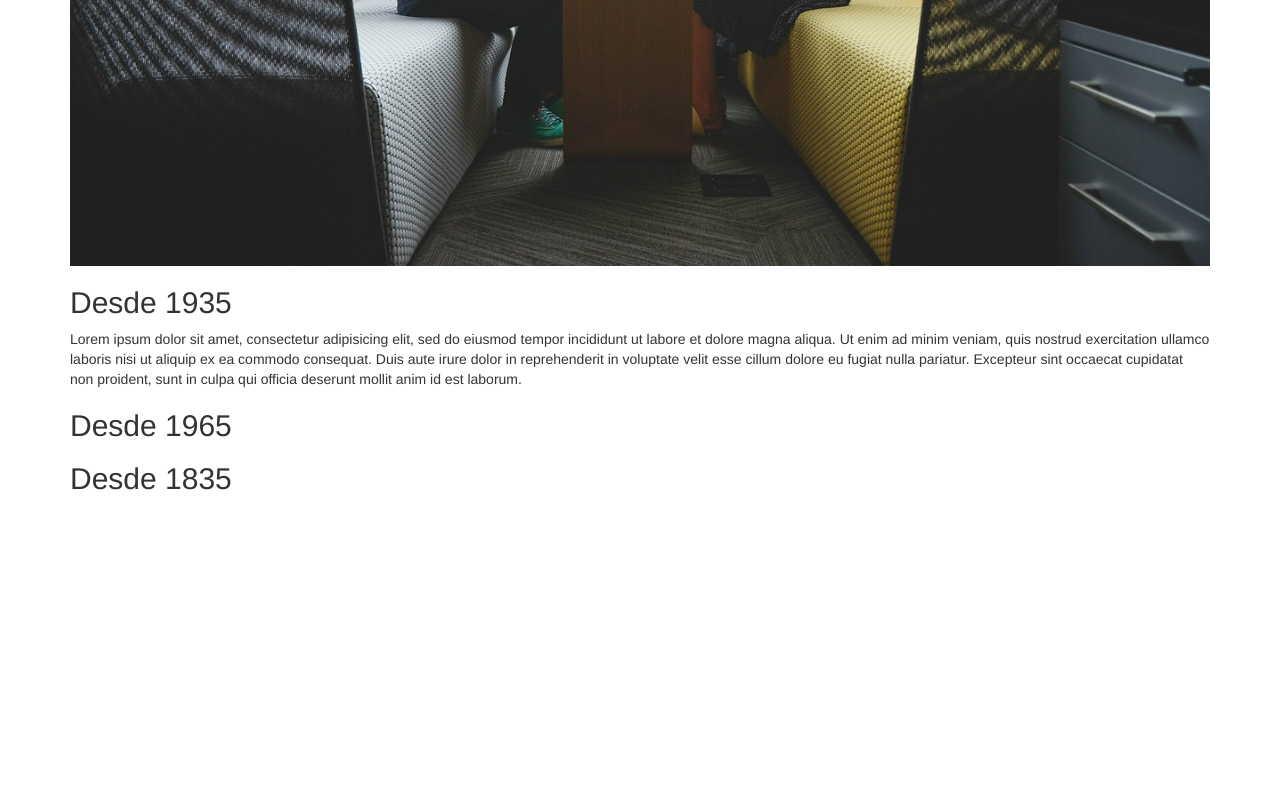
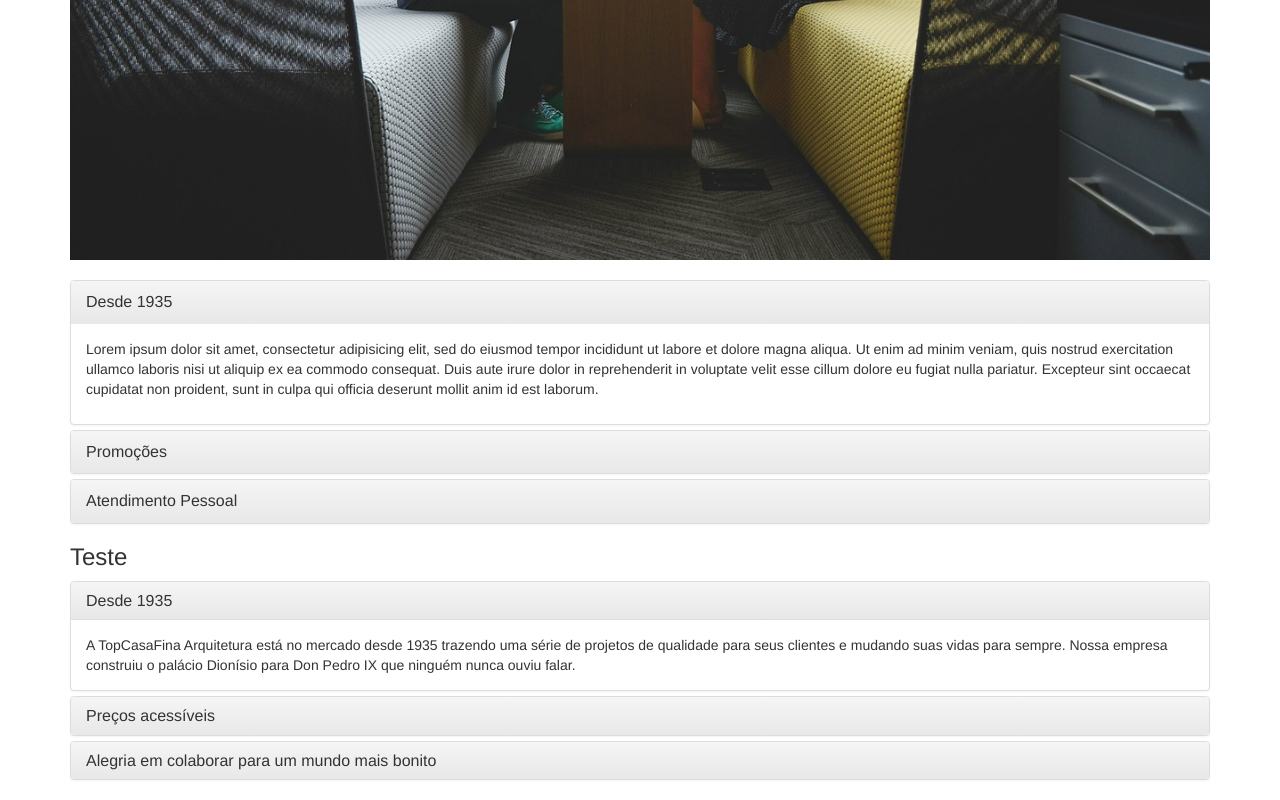
Before and after one commit to michelmedeiros/alura-bootstrap, a website: page public/index.html in a window 1280 px wide. Shown: the part 551-1351 px from the top of the page. Before the commit the page ends 1056 px from the top, so only its background shows below. Drawn offline with Linux system fonts and the light colour scheme.

Commit message:
Adicionando paineis

```diff
--- /dev/null
+++ b/public/css/estilo.css
@@ -0,0 +1,3 @@
+#paineis-sobre {
+    margin-top: 20px
+}
--- a/public/index.html
+++ b/public/index.html
@@ -6,19 +6,94 @@
     <meta name="viewport" content="width=device-width,initial-scale=1">
     <link rel="stylesheet" href="css/bootstrap.min.css">
     <link rel="stylesheet" href="css/bootstrap-theme.min.css">
+    <link rel="stylesheet" type="text/css" href="css/estilo.css">
     <title>Projeto Bootstrap</title>
 </head>
 
 <body>
     <div class="container">
-        <h2>Sobre Nós</h2>
+        <h3>Sobre Nós</h3>
         <img src="img/empresa.jpg" class="img-responsive text-center">
-        <h2 data-toggle="collapse" data-target="#primeiro_paragrafo">Desde 1935</h2>
-        <p id="primeiro_paragrafo" class="collapse in" />Lorem ipsum dolor sit amet, consectetur adipisicing elit, sed do eiusmod tempor incididunt ut labore et dolore magna aliqua. Ut enim ad minim veniam, quis nostrud exercitation ullamco laboris nisi ut aliquip ex ea commodo consequat. Duis aute irure dolor in reprehenderit in voluptate velit esse cillum dolore eu fugiat nulla pariatur. Excepteur sint occaecat cupidatat non proident, sunt in culpa qui officia deserunt mollit anim id est laborum.</p>
-        <h2 data-toggle="collapse" data-target="#segundo_paragrafo">Desde 1965</h2>
-        <p id="segundo_paragrafo" class="collapse" />Lorem ipsum dolor sit amet, consectetur adipisicing elit, sed do eiusmod tempor incididunt ut labore et dolore magna aliqua. Ut enim ad minim veniam, quis nostrud exercitation ullamco laboris nisi ut aliquip ex ea commodo consequat. Duis aute irure dolor in reprehenderit in voluptate velit esse cillum dolore eu fugiat nulla pariatur. Excepteur sint occaecat cupidatat non proident, sunt in culpa qui officia deserunt mollit anim id est laborum.</p>
-        <h2 data-toggle="collapse" data-target="#terceiro_paragrafo">Desde 1835</h2>
-        <p id="terceiro_paragrafo" class="collapse" />Lorem ipsum dolor sit amet, consectetur adipisicing elit, sed do eiusmod tempor incididunt ut labore et dolore magna aliqua. Ut enim ad minim veniam, quis nostrud exercitation ullamco laboris nisi ut aliquip ex ea commodo consequat. Duis aute irure dolor in reprehenderit in voluptate velit esse cillum dolore eu fugiat nulla pariatur. Excepteur sint occaecat cupidatat non proident, sunt in culpa qui officia deserunt mollit anim id est laborum.</p>
+        <div id="paineis-sobre" class="panel-group">
+            <div class="panel panel-default">
+                <div class="panel-heading">
+                    <a class="panel-title" data-toggle="collapse" data-parent="#paineis-sobre" href="#primeiro-paragrafo">Desde 1935</a>
+                </div>
+                <div id="primeiro-paragrafo" class="collapse in">
+                    <div class="panel-body">
+                        <p>
+                            Lorem ipsum dolor sit amet, consectetur adipisicing elit, sed do eiusmod tempor incididunt ut labore et dolore magna aliqua. Ut enim ad minim veniam, quis nostrud exercitation ullamco laboris nisi ut aliquip ex ea commodo consequat. Duis aute irure dolor in reprehenderit in voluptate velit esse cillum dolore eu fugiat nulla pariatur. Excepteur sint occaecat cupidatat non proident, sunt in culpa qui officia deserunt mollit anim id est laborum.</p>
+                    </div>
+                </div>
+            </div>
+            <div class="panel panel-default">
+                <div class="panel-heading">
+                    <a class="panel-title" data-toggle="collapse" data-parent="#paineis-sobre" href="#segundo-paragrafo">Promoções</a>
+                </div>
+                <div id="segundo-paragrafo" class="collapse">
+                    <div class="panel-body">
+                        <p>
+                            Lorem ipsum dolor sit amet, consectetur adipisicing elit, sed do eiusmod tempor incididunt ut labore et dolore magna aliqua. Ut enim ad minim veniam, quis nostrud exercitation ullamco laboris nisi ut aliquip ex ea commodo consequat. Duis aute irure dolor in reprehenderit in voluptate velit esse cillum dolore eu fugiat nulla pariatur. Excepteur sint occaecat cupidatat non proident, sunt in culpa qui officia deserunt mollit anim id est laborum.</p>
+                    </div>
+                </div>
+            </div>
+            <div class="panel panel-default">
+                <div class="panel-heading">
+                    <a class="panel-title" data-toggle="collapse" data-parent="#paineis-sobre" href="#terceiro-paragrafo">Atendimento Pessoal</a>
+                </div>
+                <div id="terceiro-paragrafo" class="collapse">
+                    <div class="panel-body">
+                        <p>
+                            Lorem ipsum dolor sit amet, consectetur adipisicing elit, sed do eiusmod tempor incididunt ut labore et dolore magna aliqua. Ut enim ad minim veniam, quis nostrud exercitation ullamco laboris nisi ut aliquip ex ea commodo consequat. Duis aute irure dolor in reprehenderit in voluptate velit esse cillum dolore eu fugiat nulla pariatur. Excepteur sint occaecat cupidatat non proident, sunt in culpa qui officia deserunt mollit anim id est laborum.</p>
+                    </div>
+                </div>
+            </div>
+        </div>
+        <h3>Teste</h3>
+        <div class="panel-group" id="accordion" role="tablist" aria-multiselectable="true">
+            <div class="panel panel-default">
+                <div class="panel-heading" role="tab" id="headingOne">
+                    <h4 class="panel-title">
+                <a role="button" data-toggle="collapse" data-parent="#accordion" href="#collapseOne" aria-expanded="true" aria-controls="collapseOne">
+                    Desde 1935
+                </a>
+            </h4>
+                </div>
+                <div id="collapseOne" class="panel-collapse collapse in" role="tabpanel" aria-labelledby="headingOne">
+                    <div class="panel-body">
+                        A TopCasaFina Arquitetura está no mercado desde 1935 trazendo uma série de projetos de qualidade para seus clientes e mudando suas vidas para sempre. Nossa empresa construiu o palácio Dionísio para Don Pedro IX que ninguém nunca ouviu falar.
+                    </div>
+                </div>
+            </div>
+            <div class="panel panel-default">
+                <div class="panel-heading" role="tab" id="headingTwo">
+                    <h4 class="panel-title">
+                <a role="button" data-toggle="collapse" data-parent="#accordion" href="#collapseTwo" aria-expanded="true" aria-controls="collapseTwo">
+                    Preços acessíveis
+                </a>
+            </h4>
+                </div>
+                <div id="collapseTwo" class="panel-collapse collapse" role="tabpanel" aria-labelledby="headingTwo">
+                    <div class="panel-body">
+                        Com projetos a partir de R$ 5.000.000,00 a nossa empresa procura abranger os clientes mais ricos do mundo.
+                    </div>
+                </div>
+            </div>
+            <div class="panel panel-default">
+                <div class="panel-heading" role="tab" id="headingThree">
+                    <h4 class="panel-title">
+                <a role="button" data-toggle="collapse" data-parent="#accordion" href="#collapseThree" aria-expanded="true" aria-controls="collapseThree">
+                    Alegria em colaborar para um mundo mais bonito
+                </a>
+            </h4>
+                </div>
+                <div id="collapseThree" class="panel-collapse collapse" role="tabpanel" aria-labelledby="headingThree">
+                    <div class="panel-body">
+                        Os projetos da TopCasaFina Arquitetura são sempre acompanhados dos melhores profissionais de decoração para que o produto final fique lindo.
+                    </div>
+                </div>
+            </div>
+        </div>
     </div>
     <script src="js/jquery.min.js"></script>
     <script src="js/bootstrap.min.js"></script>
```
